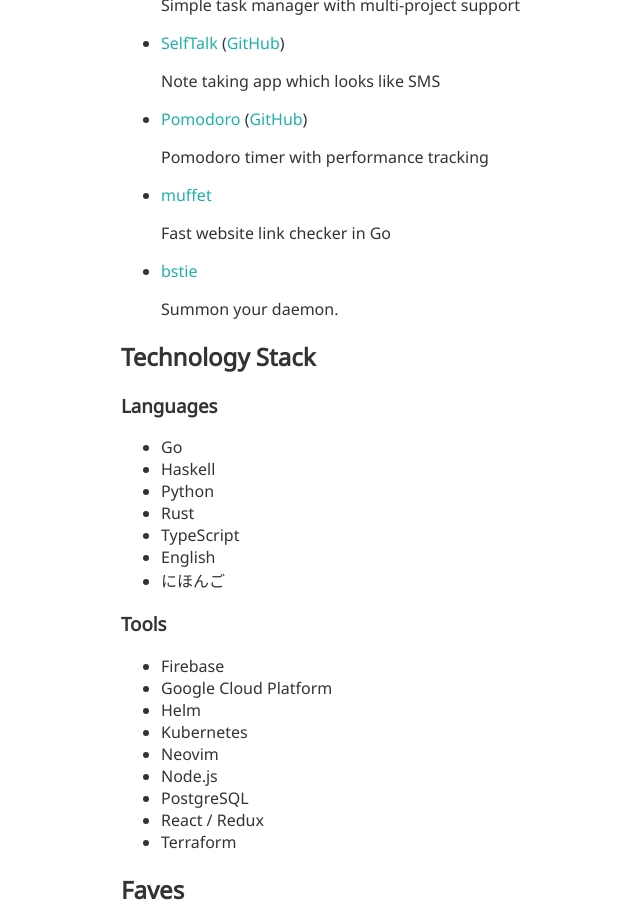
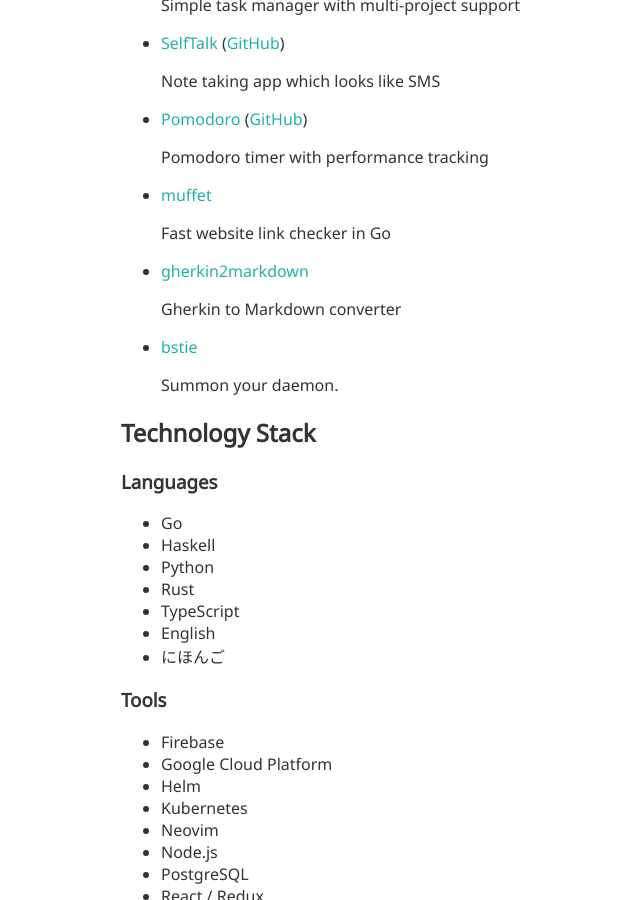
Before and after one commit to raviqqe/raviqqe.github.io, a Jekyll site: the page built from index.md, in a window 1280 px wide and 900 px high, scrolled down 358 px. Shown: the whole window, without its empty margins (119-759 px from the left). Built offline with Jekyll 4.4.1, drawn with Linux system fonts in a browser that asks for light colours; our own code applies the rules of GitHub Pages for plain Markdown files.

Commit message:
Add gherkin2markdown

```diff
--- a/index.md
+++ b/index.md
@@ -29,6 +29,10 @@ It is a software engineer.
 - [muffet](https://github.com/raviqqe/muffet)
 
   Fast website link checker in Go
+
+- [gherkin2markdown](https://github.com/raviqqe/gherkin2markdown)
+
+  Gherkin to Markdown converter
 
 - [bstie](https://github.com/raviqqe/bstie)
 
```
